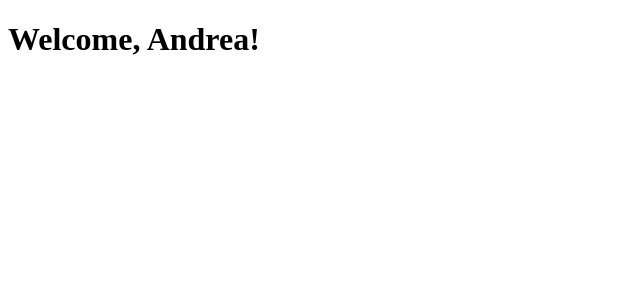
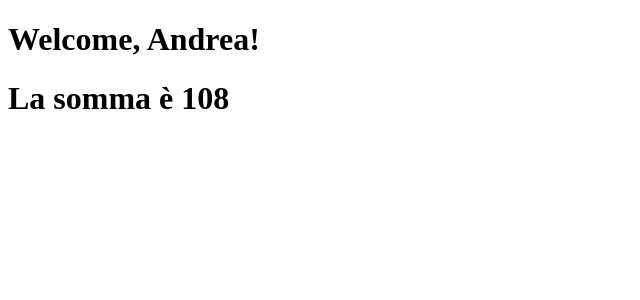
Before and after one commit to Andrea-Rizzo20/react-exercises, a JavaScript app: page / in a window 1280 px wide. Shown: the top 300 px of the page, without its empty margins (0-640 px from the left). Built offline with nearby package versions, Linux system fonts and the light colour scheme.

Commit message:
Esercizio/Function-component-02

```diff
--- a/src/App.js
+++ b/src/App.js
@@ -1,9 +1,11 @@
+import { Sum } from "./Sum";
 import { Welcome } from "./Welcome";
 
 export function App(props){
     return(
         <div>
             <Welcome name='Andrea' />
+            <Sum numbers={[4,8,15,16,23,42]} />
         </div>
     )
 }
--- /dev/null
+++ b/src/Sum.js
@@ -0,0 +1,3 @@
+export function Sum( { numbers = [0,1] } ){
+    return <h1>La somma è {numbers.reduce((a,b)=> a + b)}</h1>
+}
```
